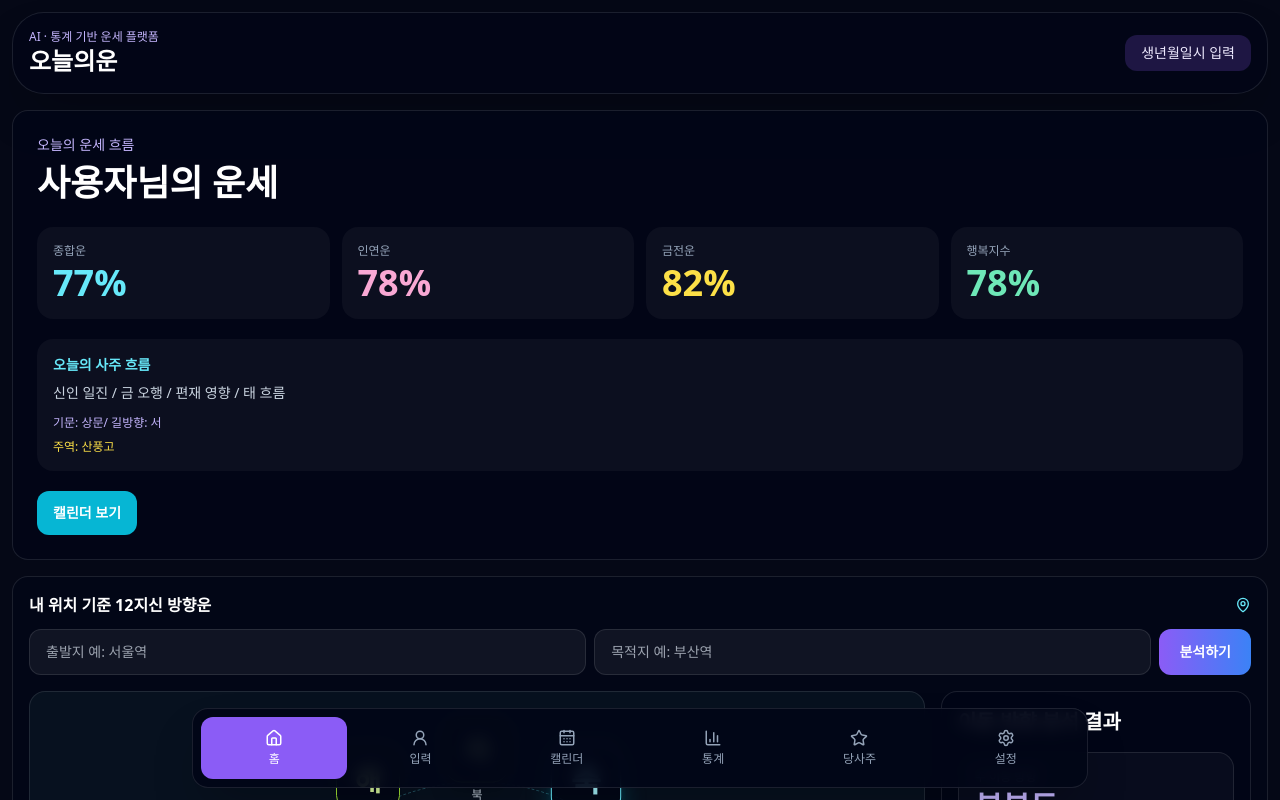
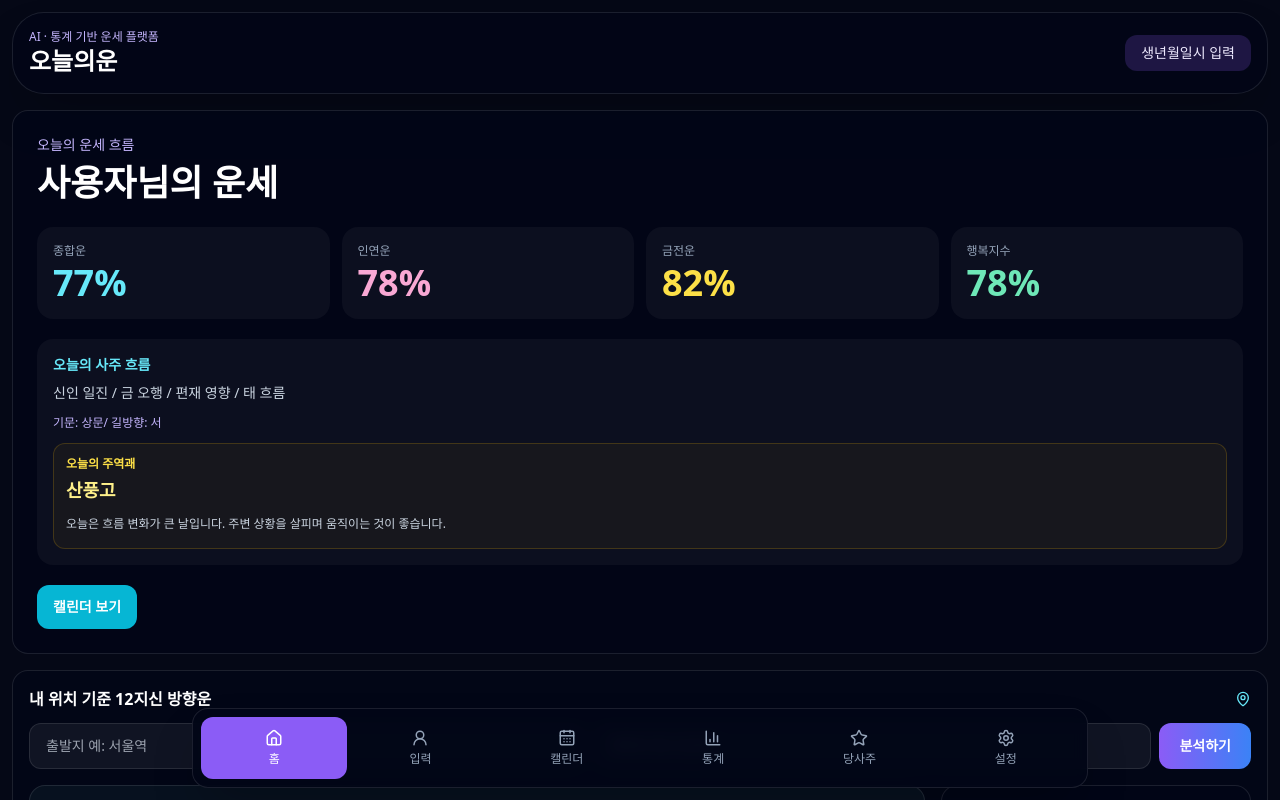
Before and after one commit to biophilia28-png/fortune-flow-app, a React (Vite) app: page / in a window 1280 px wide. Shown: the top 800 px of the page. Built offline with nearby package versions, Linux system fonts and the light colour scheme; the HTML template or start-up script is replaced by a standard one.

Commit message:
Update App.jsx

```diff
--- a/src/App.jsx
+++ b/src/App.jsx
@@ -543,9 +543,43 @@ function UserHome({ profile, data, setTab, todayFortune }) {
             / 길방향: {todayFortune.qimen.direction}
           </div>
 
-          <div className="mt-2 text-xs text-yellow-300">
-            주역: {todayFortune.iching.main}
-          </div>
+        <div className="mt-3 rounded-xl border border-yellow-500/20 bg-yellow-500/5 p-3">
+  <div className="text-xs font-bold text-yellow-300">
+    오늘의 주역괘
+  </div>
+
+  <div className="mt-1 text-lg font-black text-yellow-200">
+    {todayFortune.iching.main}
+  </div>
+
+  <div className="mt-2 text-xs leading-6 text-slate-300">
+    {
+      {
+        "택뢰수":
+          "기회가 빠르게 지나갈 수 있는 흐름입니다. 급한 판단보다 상황을 관찰하며 움직이는 것이 유리합니다.",
+
+        "건위천":
+          "강한 추진력이 들어오는 날입니다. 새로운 시작과 결단에 유리합니다.",
+
+        "중천건":
+          "운이 상승 흐름에 있으며 자신감과 실행력이 중요합니다.",
+
+        "화지진":
+          "명예와 평판이 올라갈 수 있는 흐름입니다. 사람들과의 관계를 잘 활용하세요.",
+
+        "수뢰둔":
+          "초반 장애가 강한 날입니다. 무리한 투자와 충돌을 피하는 것이 좋습니다.",
+
+        "산수몽":
+          "판단 착오 가능성이 높습니다. 중요한 결정은 한 번 더 확인하세요.",
+
+        "천화동인":
+          "귀인운과 협력운이 강합니다. 사람을 만나면 도움될 가능성이 큽니다.",
+      }[todayFortune.iching.main] ||
+        "오늘은 흐름 변화가 큰 날입니다. 주변 상황을 살피며 움직이는 것이 좋습니다."
+    }
+  </div>
+</div>
         </div>
 
         <div className="mt-5 flex gap-2">
```
